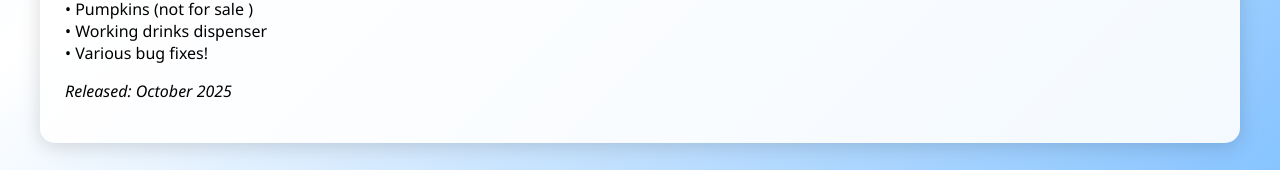
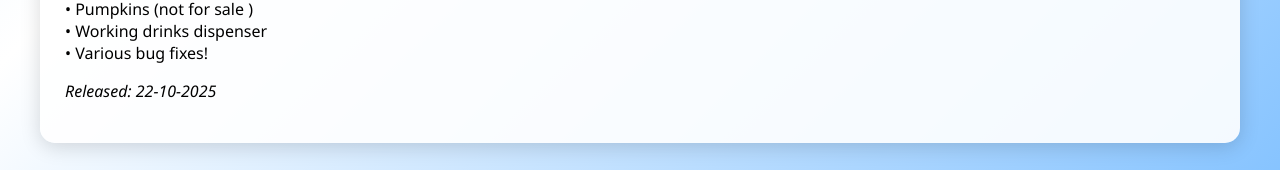
Before and after one commit to Hackerguy126578/FreshwayCorporation, a Next.js app: page /updates in a window 1280 px wide. Shown: the part 460-630 px from the top of the page. Built offline with nearby package versions, Linux system fonts and the light colour scheme.

Commit message:
Update updates.js

```diff
--- a/pages/updates.js
+++ b/pages/updates.js
@@ -39,7 +39,7 @@ export default function Updates() {
               • Working drinks dispenser <br />
               • Various bug fixes!
             </p>
-            <p><em>Released: October 2025</em></p>
+            <p><em>Released: 22-10-2025</em></p>
           </div>
 
           {/* Add more cards below for future updates */}
```
